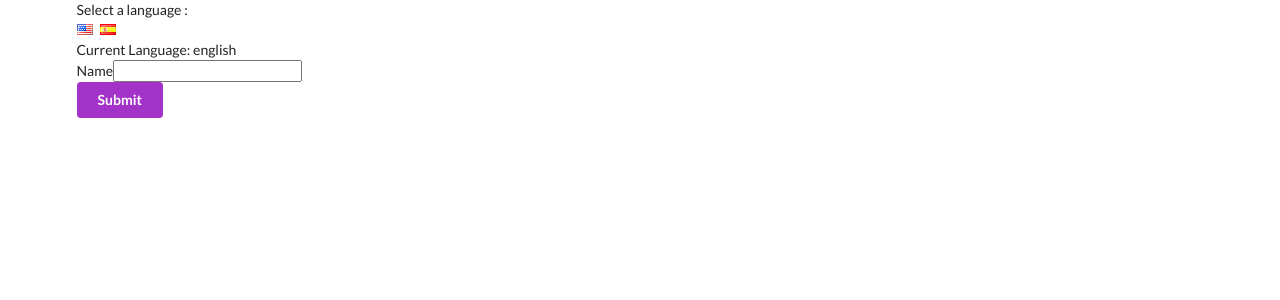
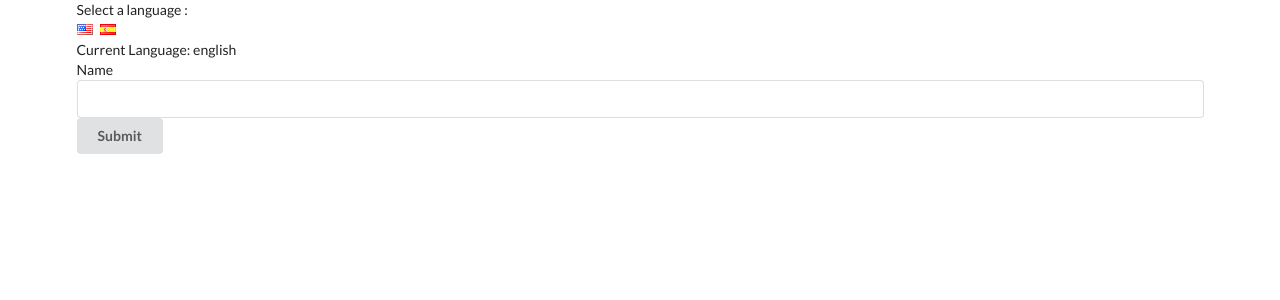
Before and after one commit to unachoza/translate, a React (Create React App) app: page / in a window 1280 px wide. Shown: the top 300 px of the page. Built offline with nearby package versions, Linux system fonts and the light colour scheme.

Commit message:
No typescript errors, but flag language change don't work on Button

```diff
--- a/package.json
+++ b/package.json
@@ -4,10 +4,11 @@
   "private": true,
   "dependencies": {
     "@types/react-dom": "^16.8.4",
+    "babel-preset-react": "^6.24.1",
     "react": "^16.8.6",
     "react-dom": "^16.8.6",
     "react-scripts": "3.0.0",
-    "typescript": "^3.4.5"
+    "": "^3.4.5"
   },
   "scripts": {
     "start": "react-scripts start",
--- a/src/components/App.tsx
+++ b/src/components/App.tsx
@@ -4,12 +4,14 @@ import LanguageContext from '../contexts/LanguageContexts'
 import ColorContext from '../contexts/ColorContext'
 
 
-interface MyState {
-    language?: string
+interface State {
+    language: string
 }
 
-class App extends Component<MyState>{
-    state = { language: 'english'}
+class App extends Component<{}, State>{
+       state = { language: 'english'}
+
+
 
     onLanguageChange = (language: string) => {
         this.setState({language})
--- a/src/components/Button.tsx
+++ b/src/components/Button.tsx
@@ -20,7 +20,7 @@ import ColorContext from '../contexts/ColorContext'
 
          return (
             <ColorContext.Consumer>
-               { color => this.renderButton(color)}
+               { color => this.renderButton("color")}
              </ColorContext.Consumer>
          )
      }
--- a/src/components/Field.tsx
+++ b/src/components/Field.tsx
@@ -9,7 +9,7 @@ class Field extends Component{
 
         console.log('from field',text)
         return (
-            <div className="ui field">
+            <div className="ui form">
                 <label>{text}</label>
                 <input />
             </div>
--- a/src/contexts/ColorContext.js
+++ /dev/null
@@ -1,3 +0,0 @@
-import React from 'react'
-
-export default React.createContext()
--- /dev/null
+++ b/src/contexts/ColorContext.tsx
@@ -0,0 +1,3 @@
+import React from 'react'
+
+export default React.createContext({})
--- a/src/index.tsx
+++ b/src/index.tsx
@@ -2,5 +2,8 @@ import React from 'react'
 import ReactDOM from 'react-dom'
 import App from './components/App'
 
+interface MyState {
+    language: string
+}
 
 ReactDOM.render(<App/>, document.querySelector('#root'))
```
Also changed, not shown: 1 other file (tests, documents, lock files or other folders).
